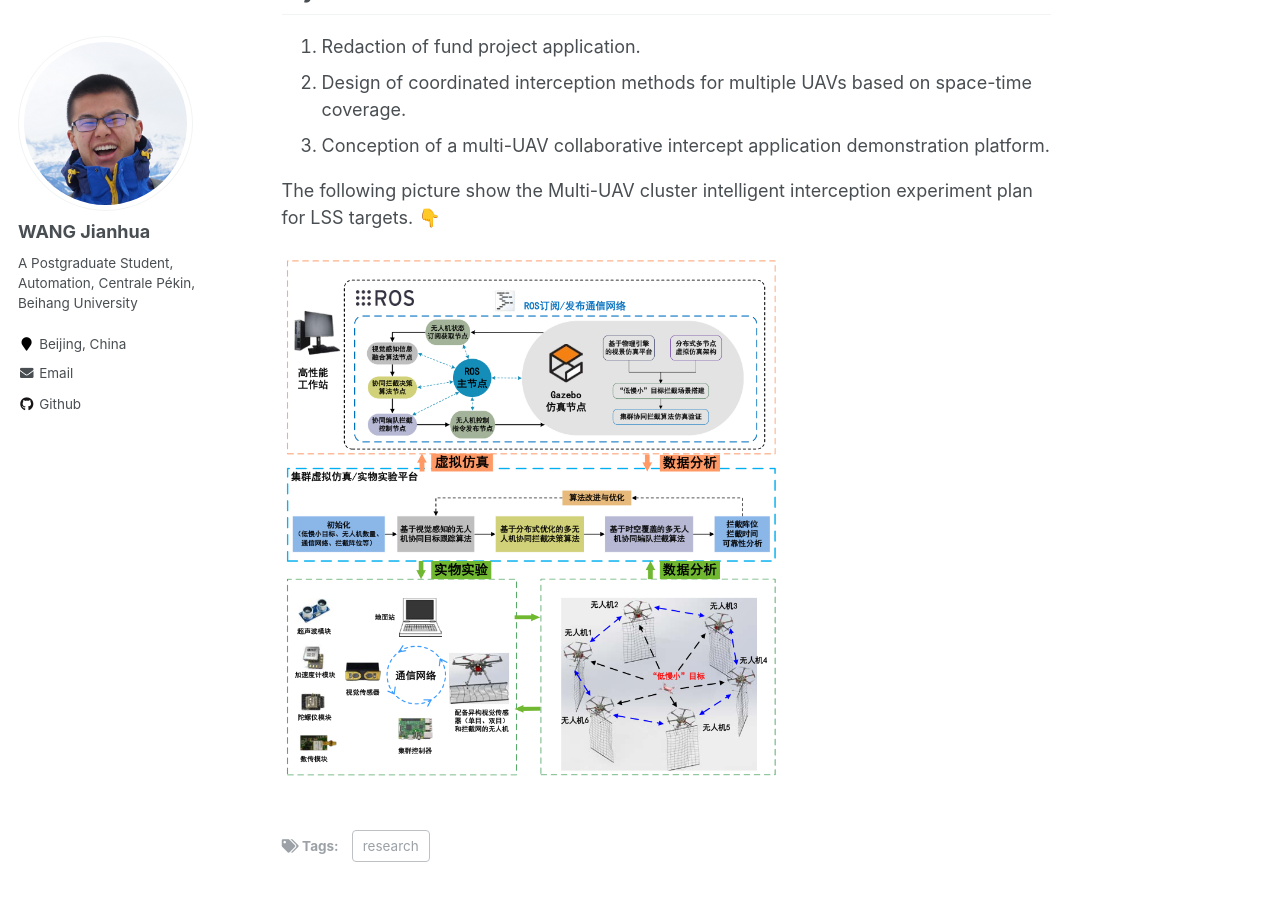
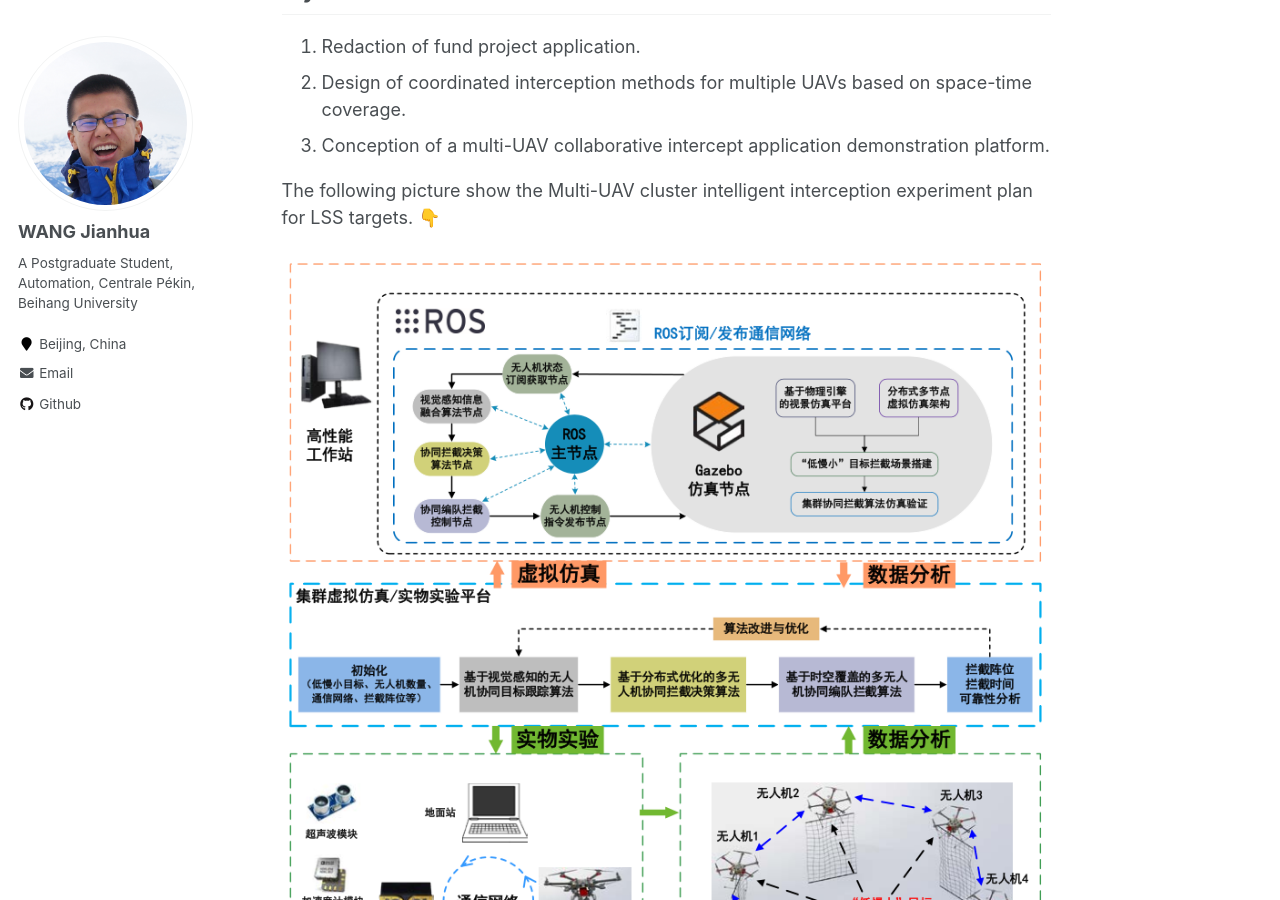
Before and after one commit to jianhua-WANG-ENS/old-homepage, a Jekyll site: the page built from _Research/Research on intelligent interception method of small aircraft targets for multi-UAV systems.md, in a window 1280 px wide and 900 px high, scrolled down 1096 px. Built offline with Jekyll 4.4.1, drawn with Linux system fonts in a browser that asks for light colours.

Commit message:
Update Research on intelligent interception method of small aircraft targets for multi-UAV systems.md

```diff
--- a/_Research/Research on intelligent interception method of small aircraft targets for multi-UAV systems.md
+++ b/_Research/Research on intelligent interception method of small aircraft targets for multi-UAV systems.md
@@ -38,4 +38,4 @@ With the popularity of small‐sized commercial  Unmanned Aerial Vehicles (UAVs)
 
 The following picture show the Multi-UAV cluster intelligent interception experiment plan for LSS targets. 👇
 
-<img src="https://jianhua-WANG-BUAA.github.io/images/LSS-experiment-scheme.png" alt="LSS-experiment-scheme.png" border="0" width="500"/>
+<img src="https://jianhua-WANG-BUAA.github.io/images/LSS-experiment-scheme.png" alt="LSS-experiment-scheme.png"/>
```
